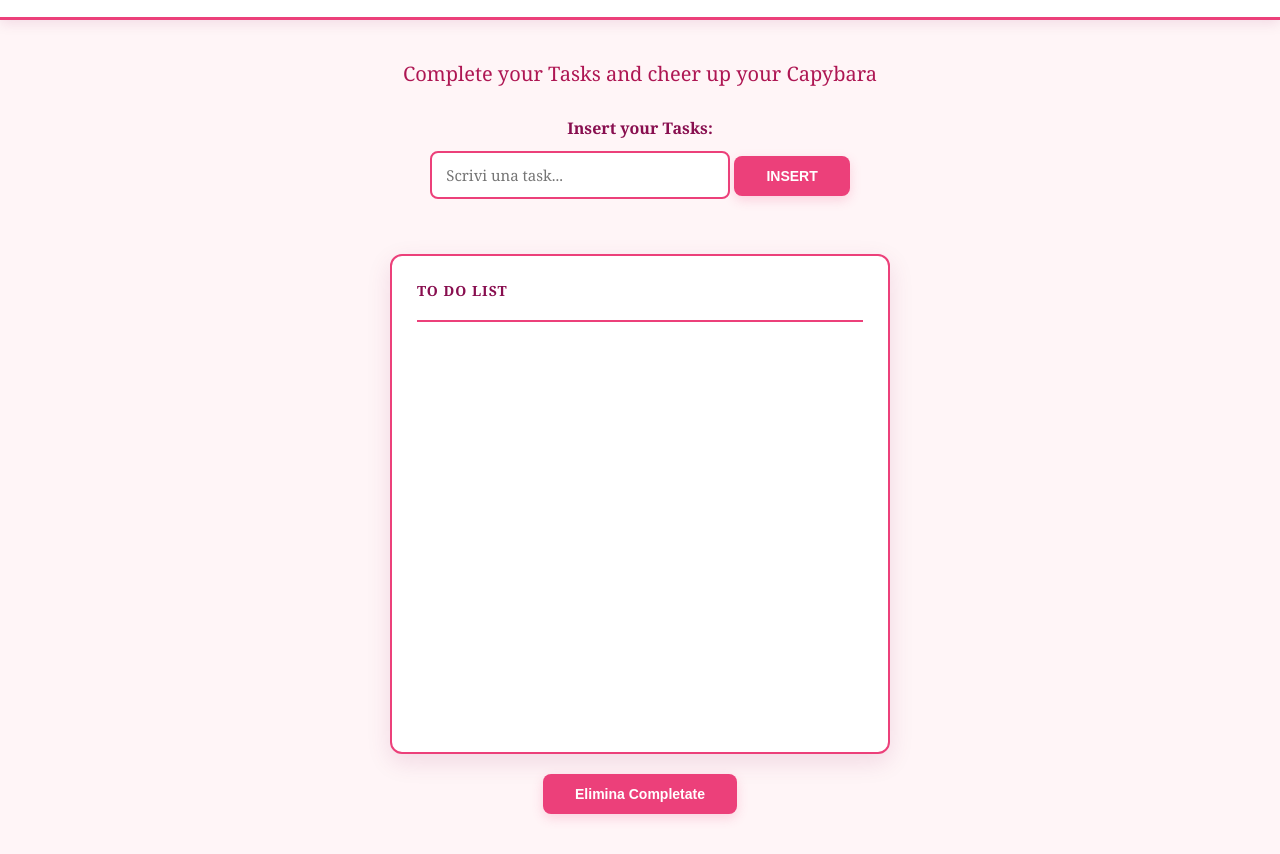
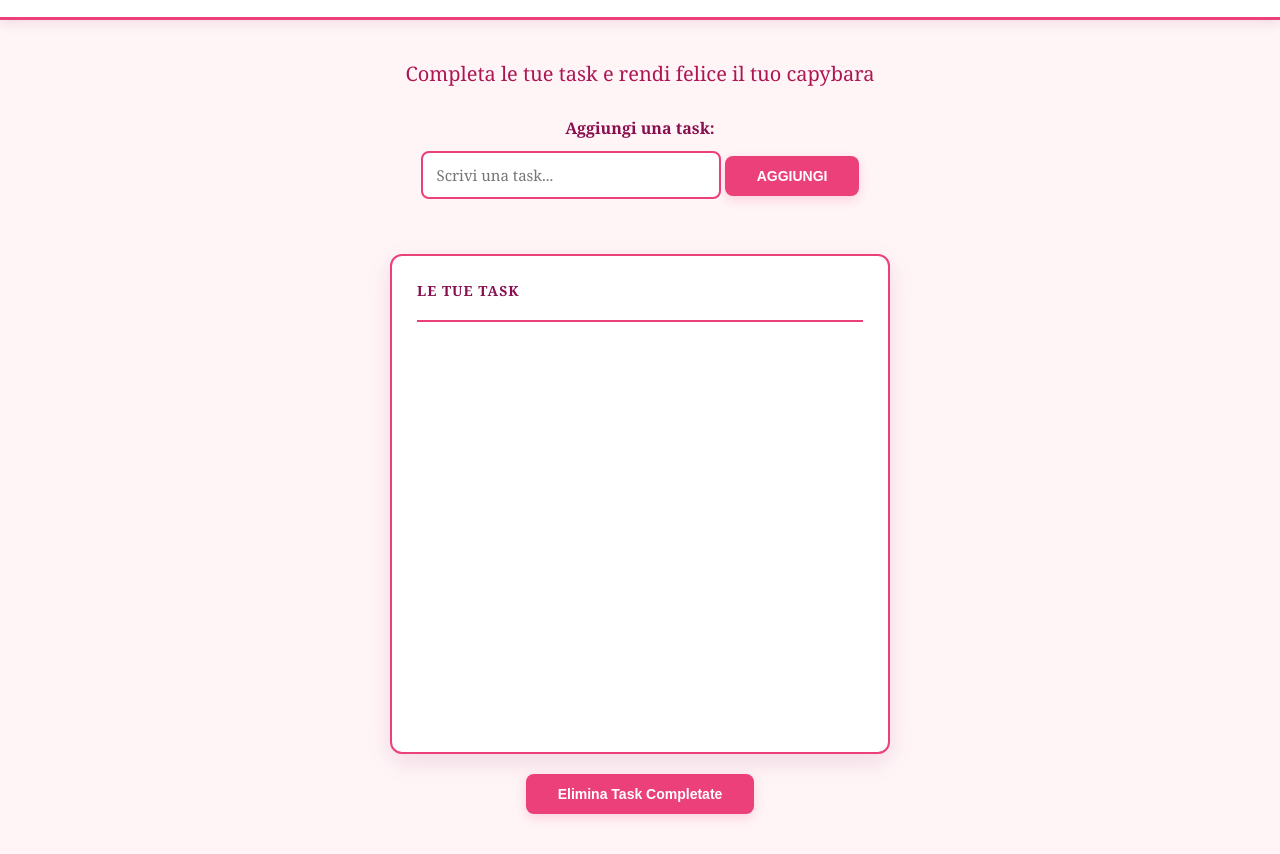
Before and after one commit to Sirio-09/My-Happy-Capybara, a plain HTML site: page frontend/index.html in a window 1280 px wide. Shown: the part 61-915 px from the top of the page. Drawn offline with Linux system fonts and the light colour scheme; no server answers; sample sign-in values are in the browser's storage.

Commit message:
update index.html

```diff
--- a/frontend/index.html
+++ b/frontend/index.html
@@ -20,21 +20,21 @@
     </header>
 
     <main>
-        <h2>Complete your Tasks and cheer up your Capybara</h2>
+        <h2>Completa le tue task e rendi felice il tuo capybara</h2>
 
         <div class="input-section">
-            <label for="input-checkbox" id="input-label">Insert your Tasks: </label>
+            <label for="input-checkbox" id="input-label">Aggiungi una task: </label>
             <input type="text" id="input-checkbox" placeholder="Scrivi una task...">
-            <button onclick="insertCheckBox()" id="button-insert">INSERT</button>
+            <button onclick="insertCheckBox()" id="button-insert">AGGIUNGI</button>
         </div>
 
         <div id="container-checkbox">
-            <p>To Do List</p>
+            <p>Le Tue Task</p>
             <hr>
             <div id="div-checkbox"></div>
         </div>
 
-        <button onclick="removeCheckbox()" class="delete-btn">Elimina Completate</button>
+        <button onclick="removeCheckbox()" class="delete-btn">Elimina Task Completate</button>
     </main>
 </body>
 </html>
```
